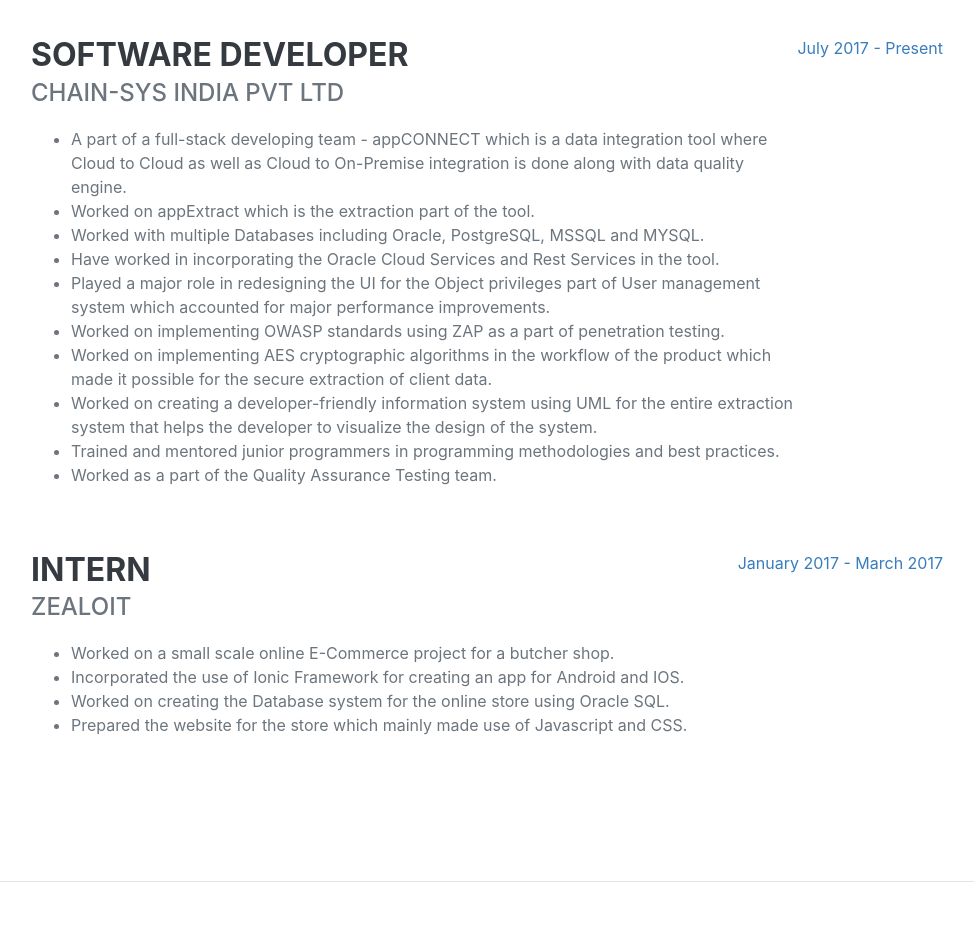
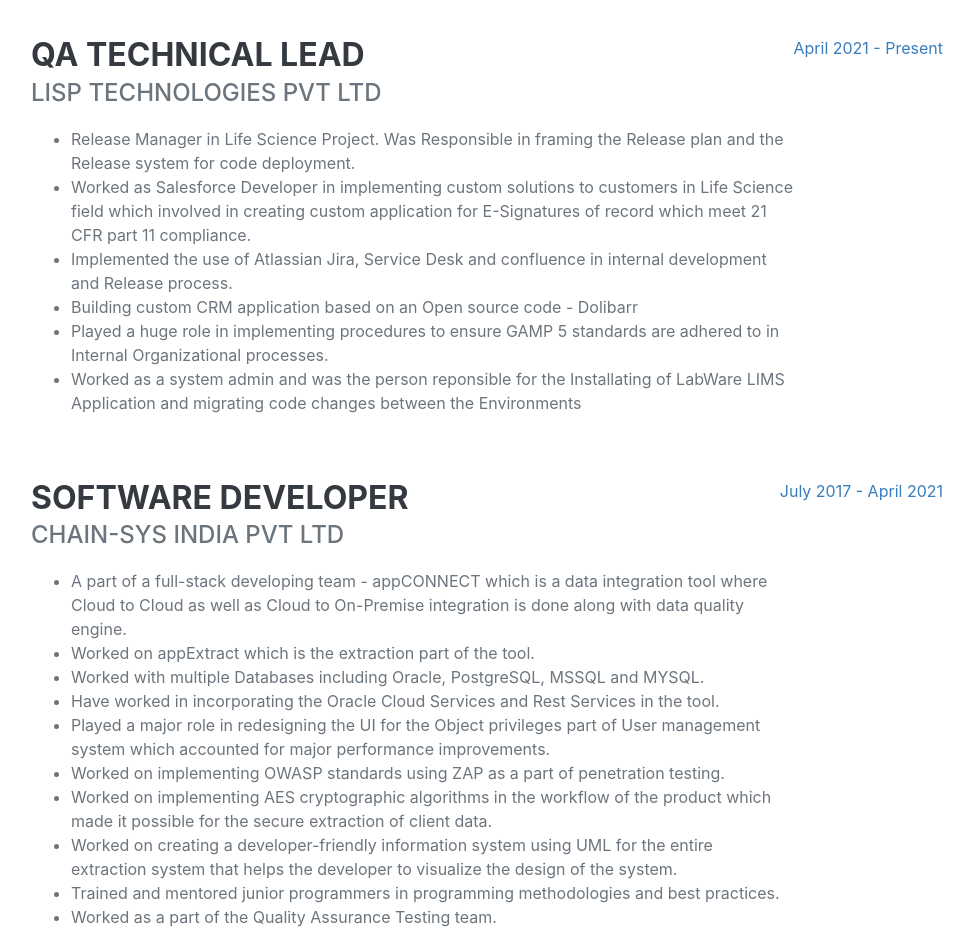
Before and after one commit to KingJoshuaD/MyOnlineResume, a plain HTML site: page index.html in a window 1280 px wide. Shown: the part 960-1908 px from the top of the page, without its empty margins (289-1263 px from the left). Drawn offline with nearby package versions, Linux system fonts and the light colour scheme; a web font is replaced by a local one.

Commit message:
resume update

```diff
--- a/index.html
+++ b/index.html
@@ -66,6 +66,21 @@
                     <h2 class="mb-5">Experience</h2>
                     <div class="d-flex flex-column flex-md-row justify-content-between mb-5">
                         <div class="flex-grow-1">
+                            <h3 class="mb-0">QA Technical Lead</h3>
+                            <div class="subheading mb-3">LISP Technologies Pvt Ltd</div>
+                            <ul>
+                                <li> Release Manager in Life Science Project. Was Responsible in framing the Release plan and the Release system for code deployment. </li>
+                                <li> Worked as Salesforce Developer in implementing custom solutions to customers in Life Science field which involved in creating custom application for E-Signatures of record which meet 21 CFR part 11 compliance.</li>
+                                <li> Implemented the use of Atlassian Jira, Service Desk and confluence in internal development and Release process.  </li>
+                                <li> Building custom CRM application based on an Open source code  - Dolibarr </li>
+                                <li> Played a huge role in implementing procedures to ensure GAMP 5 standards are adhered to in Internal Organizational processes.</li>
+                                <li> Worked as a system admin and was the person reponsible for the Installating of LabWare LIMS Application and migrating code changes between the Environments</li>
+                            </ul>
+                        </div>
+                        <div class="flex-shrink-0"><span class="text-primary">April 2021 - Present</span></div>
+                    </div>
+                    <div class="d-flex flex-column flex-md-row justify-content-between mb-5">
+                        <div class="flex-grow-1">
                             <h3 class="mb-0">Software Developer</h3>
                             <div class="subheading mb-3">Chain-Sys India Pvt Ltd</div>
                             <ul><li> A part of a full-stack developing team - appCONNECT
@@ -83,7 +98,7 @@
                                 developer to visualize the design of the system.</li><li> Trained and mentored junior programmers in programming
                                 methodologies and best practices.</li><li> Worked as a part of the Quality Assurance Testing team.</li></ul>
                         </div>
-                        <div class="flex-shrink-0"><span class="text-primary">July 2017 - Present</span></div>
+                        <div class="flex-shrink-0"><span class="text-primary">July 2017 - April 2021</span></div>
                     </div>
                     <div class="d-flex flex-column flex-md-row justify-content-between mb-5">
                         <div class="flex-grow-1">
@@ -140,9 +155,16 @@
                         <li class="list-inline-item"><i class="fab fa-java"></i></li>
                         <li class="list-inline-item"><i class="fab fa-python"></i></li>
                         <li class="list-inline-item"><i class="fas fa-database"></i></li>
+                        <li class="list-inline-item"><i class="fab fa-salesforce"></i></li>
+                        <li class="list-inline-item"><i class="fab fa-atlassian"></i></i>
+                        <li class="list-inline-item"><i class="fab fa-android"></i></li>
                     </ul>
                     <div class="subheading mb-3">Tools and FrameWorks</div>
                     <ul class="fa-ul mb-0">
+                        <li>
+                            <span class="fa-li"><i class="fas fa-check"></i></span>
+                            Google Firebase
+                        </li>
                         <li>
                             <span class="fa-li"><i class="fas fa-check"></i></span>
                             Hibernate
```
